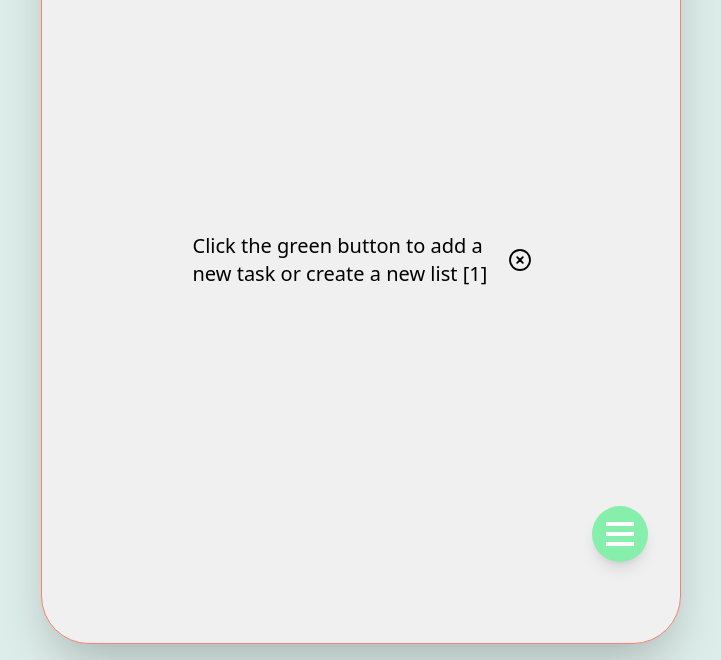
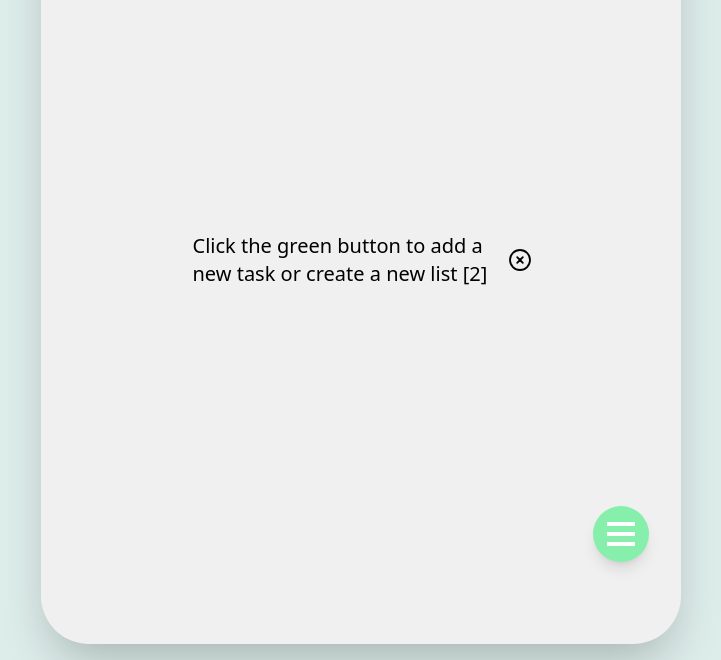
Before and after one commit to emeibech/todo-list, a website built with webpack: page dist/index.html in a window 1280 px wide. Shown: the part 172-832 px from the top of the page, without its empty margins (279-1000 px from the left). Built offline with nearby package versions, Linux system fonts and the light colour scheme.

```diff
--- a/src/list/lists.js
+++ b/src/list/lists.js
@@ -41,6 +41,6 @@
 list.push(defaultList);
 list[0].setActiveTrue();
 
-defaultList.addTask('Click the green button to add a new task or create a new list [1]');
+defaultList.addTask('Click the green button to add a new task or create a new list [2]');
 
 export { list, listFactory }
```
Also changed, not shown: dist/index.html, dist/main.js, src/styles.css.
